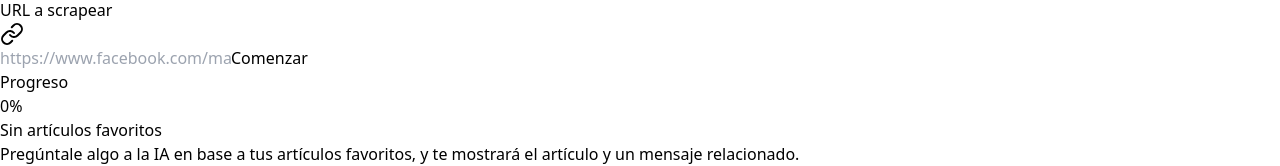
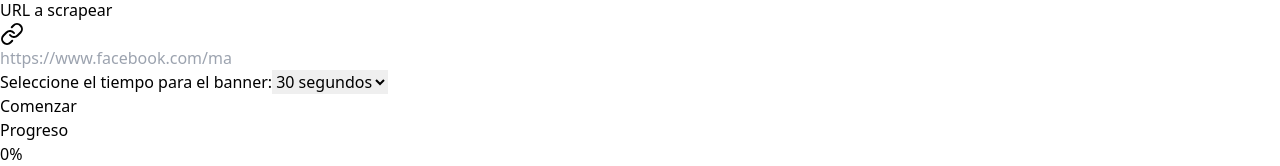
Before and after one commit to Quide1/marketplace-ia, a React (Vite) app: page / in a window 1280 px wide. Shown: the part 122-288 px from the top of the page. Built offline with nearby package versions, Linux system fonts and the light colour scheme.

Commit message:
Add new time for scroll

```diff
--- a/src/sections/Banner.tsx
+++ b/src/sections/Banner.tsx
@@ -4,11 +4,13 @@ import { LinkIcon, TriangleAlertIcon } from "lucide-react";
 import Loader from "../components/Loader";
 import { useDataContext } from "../context/dataContext";
 import ProgressBar from "../components/ProgressBar";
+
 function Banner() {
   const [url, setUrl] = useState<string>("");
   const [error, setError] = useState<string | null>(null);
   const [message, setMessage] = useState<string>("");
   const [cantOfArticles, setCantOfArticles] = useState<number | null>(null);
+  const [time, setTime] = useState<number>(30000); // Estado para el tiempo en milisegundos (30 segundos por defecto)
   const SseRef = useRef<EventSource | null>(null);
   const dataContext = useDataContext();
 
@@ -28,13 +30,17 @@ function Banner() {
     return <p>Loading...</p>; // Mostrar algo antes de devolver null
   }
 
-  const { setData, setDataRef,data } = dataContext;
+  const { setData, setDataRef, data } = dataContext;
   const setSseRef = (Sse: EventSource) => {
     SseRef.current = Sse;
   };
 
   const handleChange = (e: React.ChangeEvent<HTMLInputElement>) => {
     setUrl(e.target.value);
+  };
+
+  const handleTimeChange = (e: React.ChangeEvent<HTMLSelectElement>) => {
+    setTime(Number(e.target.value)); // Establecer el valor en milisegundos
   };
 
   const handleSubmit = (e: React.FormEvent<HTMLFormElement>) => {
@@ -49,8 +55,11 @@ function Banner() {
     }
     setData([]);
     setError(null);
+
+    // Iniciar el scraping pasando el tiempo en milisegundos
     ScrapperServices.startListeningForSSE(
       url,
+      time,                         // El tiempo ya está en milisegundos
       setData,
       (message) => setMessage(message),
       setSseRef,
@@ -63,7 +72,7 @@ function Banner() {
       <h1 className="text-4xl font-extrabold mb-6">
         <span className="bg-gradient-to-tl from-slate-800 via-blue-600 to-slate-900 bg-clip-text text-transparent font-bold">
           MarketPlaceEpic
-    </span>
+        </span>{" "}
         Scraper
       </h1>
 
@@ -95,6 +104,28 @@ function Banner() {
           value={url}
           onChange={handleChange}
         />
+
+        {/* Select de tiempo para el banner */}
+        <div className="flex flex-col items-center gap-2">
+          <label htmlFor="timeSelect" className="text-blue-600 font-semibold">
+            Seleccione el tiempo para el banner:
+          </label>
+          <select
+            id="timeSelect"
+            value={time}
+            onChange={handleTimeChange}
+            className="border-2 border-black rounded-lg px-4 py-2 text-blue-600 focus:ring-2 focus:ring-blue-500 w-40"
+          >
+            <option value={0}>0 segundos</option>
+            <option value={30000}>30 segundos</option>
+            <option value={60000}>1 minuto</option>
+            <option value={120000}>2 minutos</option>
+            <option value={180000}>3 minutos</option>
+            <option value={240000}>4 minutos</option>
+            <option value={300000}>5 minutos</option>
+          </select>
+        </div>
+
         <button
           type="submit"
           className="bg-blue-700 text-white px-6 py-2 rounded-lg mt-4 hover:bg-yellow-600 hover:border-yellow-600 transition-colors duration-300"
@@ -106,12 +137,15 @@ function Banner() {
       <div className="mt-4 items-center justify-center">
         {error && <p className="text-red-500">{error}</p>}
         {message && <p className="text-yellow-700">{message}</p>}
-    {message === "Inicializando..." && <div className="flex flex-col items-center my-4"><Loader /></div> }
+        {message === "Inicializando..." && (
+          <div className="flex flex-col items-center my-4">
+            <Loader />
+          </div>
+        )}
       </div>
 
-    <ProgressBar maxValue={cantOfArticles} currentValue={data.length}/>
+      <ProgressBar maxValue={cantOfArticles} currentValue={data.length} />
     </section>
-
   );
 }
 
```
Lines whose indentation alone changed are shown as unchanged.
